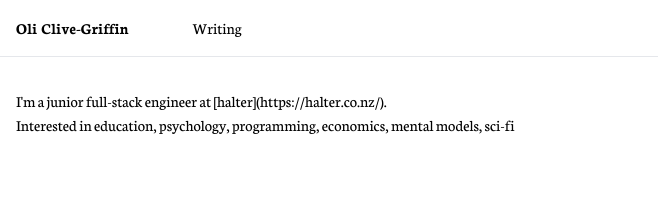
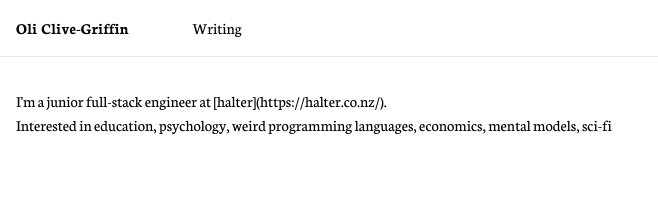
Before and after one commit to oli-clive-griffin/static-blog, a Next.js app: page / in a window 1280 px wide. Shown: the top 203 px of the page, without its empty margins (0-658 px from the left). Built offline with nearby package versions, Linux system fonts and the light colour scheme.

Commit message:
Update index.js

```diff
--- a/pages/index.js
+++ b/pages/index.js
@@ -2,7 +2,7 @@ export default function Home() {
   return (
     <div className='flex flex-col px-4'>
       <p>{'I\'m a junior full-stack engineer at [halter](https://halter.co.nz/).'}</p>
-      <p>{'Interested in education, psychology, programming, economics, mental models, sci-fi'}</p>
+      <p>{'Interested in education, psychology, weird programming languages, economics, mental models, sci-fi'}</p>
       <div className='h-4' />
     </div>
   )
```
